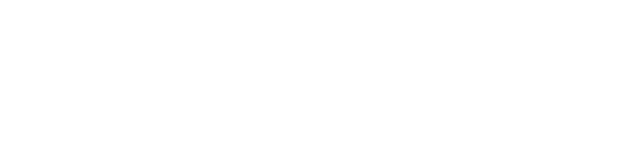
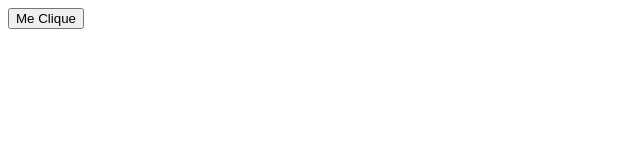
Before and after one commit to ncnegoleo/curso-de-extensao-javascript, a plain HTML site: page pratica 5/index.html in a window 1280 px wide. Shown: the whole page, without its empty margins (0-640 px from the left). Drawn offline with Linux system fonts and the light colour scheme.

Commit message:
pratica 5

```diff
--- a/pratica 2/index.js
+++ /dev/null
@@ -1,5 +0,0 @@
-/**
- * index.js
- */
-
-console.log("Hello World!");
--- a/pratica 2/index.html
+++ b/pratica 5/index.html
@@ -1,10 +1,11 @@
 <html lang="pt-br">
 <head>
-    <title>Pratica 2</title>
     <meta charset="UTF-8">
+    <title>Curso de JavaScript Básico</title>
     <script src="index.js"></script>
 </head>
+
 <body>
-
+    <button onclick="minhaMensagem()">Me Clique</button>
 </body>
 </html>
--- /dev/null
+++ b/pratica 5/index.js
@@ -0,0 +1,8 @@
+/**
+ * Arquivo de JavaScript
+ * app.js
+ */
+
+function minhaMensagem() {
+    console.log("Hello World!")
+}
```
